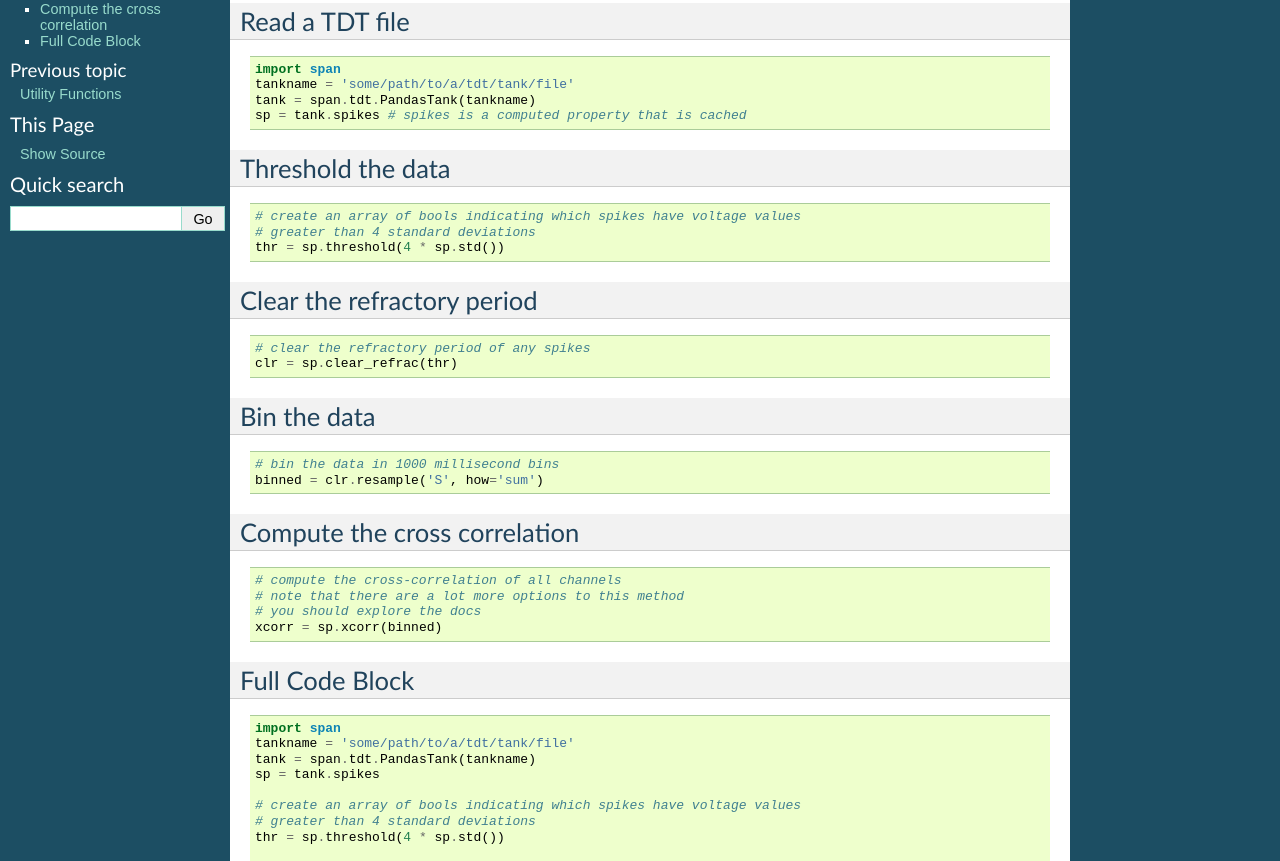
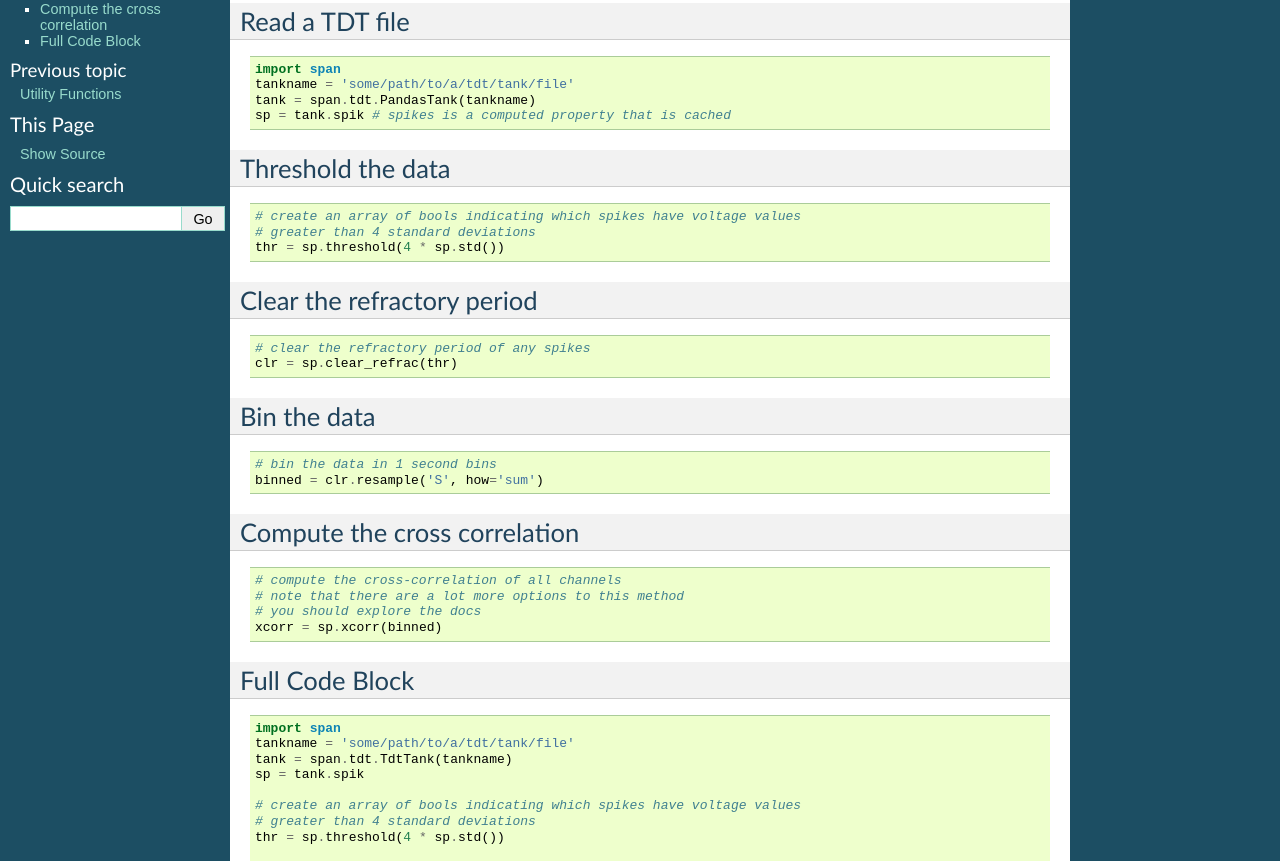
Before and after one commit to cpcloud/span, a Sphinx documentation site: the page built from docs/source/examples.rst, in a window 1280 px wide. Shown: the part 169-1030 px from the top of the page. Built offline with Sphinx 7.4.7, drawn with Linux system fonts in a browser that asks for light colours.

Commit message:
update doc to reflect api change

```diff
--- a/docs/source/examples.rst
+++ b/docs/source/examples.rst
@@ -16,7 +16,7 @@ Read a TDT file
     import span
     tankname = 'some/path/to/a/tdt/tank/file'
     tank = span.tdt.PandasTank(tankname)
-    sp = tank.spikes # spikes is a computed property that is cached
+    sp = tank.spik # spikes is a computed property that is cached
 
 ------------------
 Threshold the data
@@ -43,7 +43,7 @@ Bin the data
 
 .. code-block:: python
 
-    # bin the data in 1000 millisecond bins
+    # bin the data in 1 second bins
     binned = clr.resample('S', how='sum')
 
 -----------------------------
@@ -65,8 +65,8 @@ Full Code Block
 
     import span
     tankname = 'some/path/to/a/tdt/tank/file'
-    tank = span.tdt.PandasTank(tankname)
-    sp = tank.spikes
+    tank = span.tdt.TdtTank(tankname)
+    sp = tank.spik
 
     # create an array of bools indicating which spikes have voltage values
     # greater than 4 standard deviations
--- a/docs/source/intro.rst
+++ b/docs/source/intro.rst
@@ -30,3 +30,9 @@ TODO
 ----
 * Flesh out the ``PandasTank`` interface.
 * Incorporate the classes from ``recording.py`` into ``tank.py`` and ``spikedataframe.py``.
+
+----
+Done
+----
+* ``recording.py`` passes tests
+*
```
